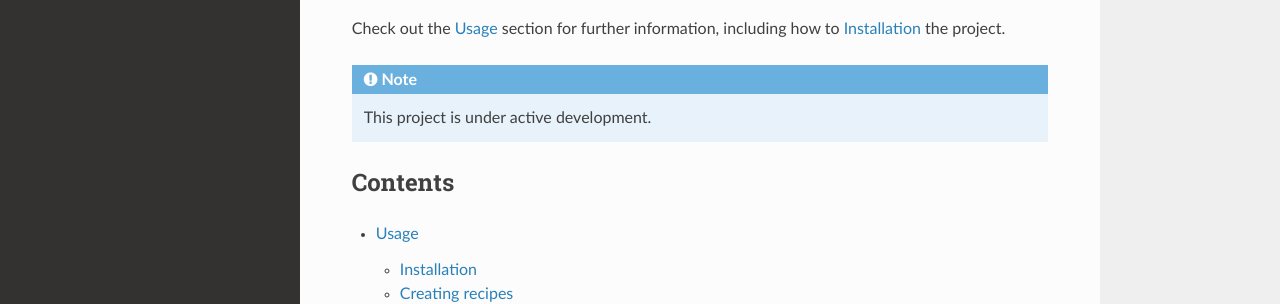
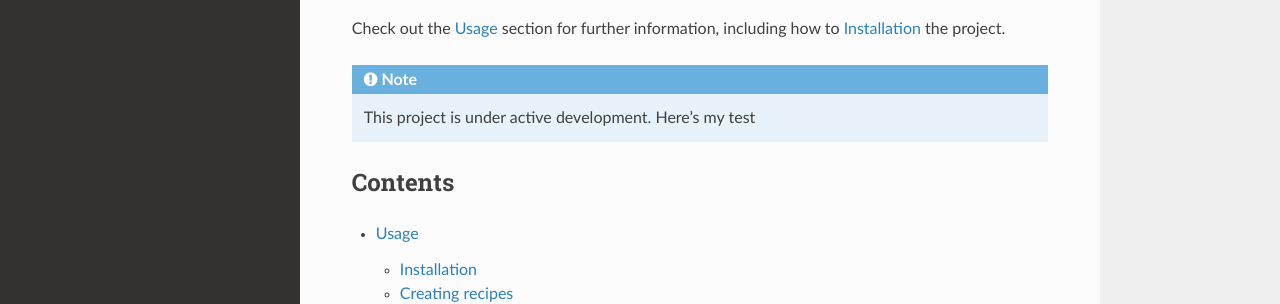
Before and after one commit to ayoskovich/template_docs, a Sphinx documentation site: the page built from docs/source/index.rst, in a window 1280 px wide. Shown: the part 239-543 px from the top of the page. Built offline with Sphinx 7.4.7 and the Read the Docs theme 2.0.0, drawn with Linux system fonts in a browser that asks for light colours.

Commit message:
Test commit

```diff
--- a/docs/source/index.rst
+++ b/docs/source/index.rst
@@ -11,7 +11,7 @@ how to :ref:`installation` the project.
 
 .. note::
 
-   This project is under active development.
+   This project is under active development. Here's my test
 
 Contents
 --------
```
